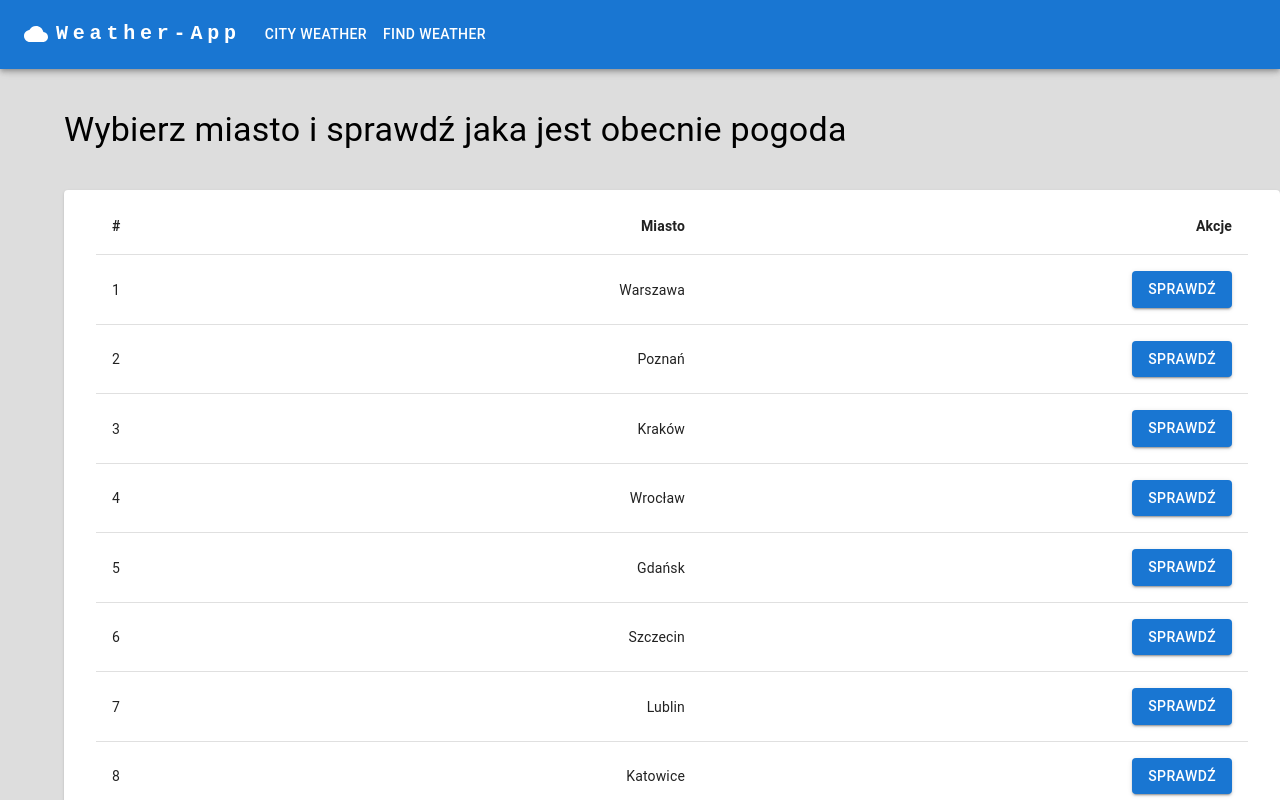
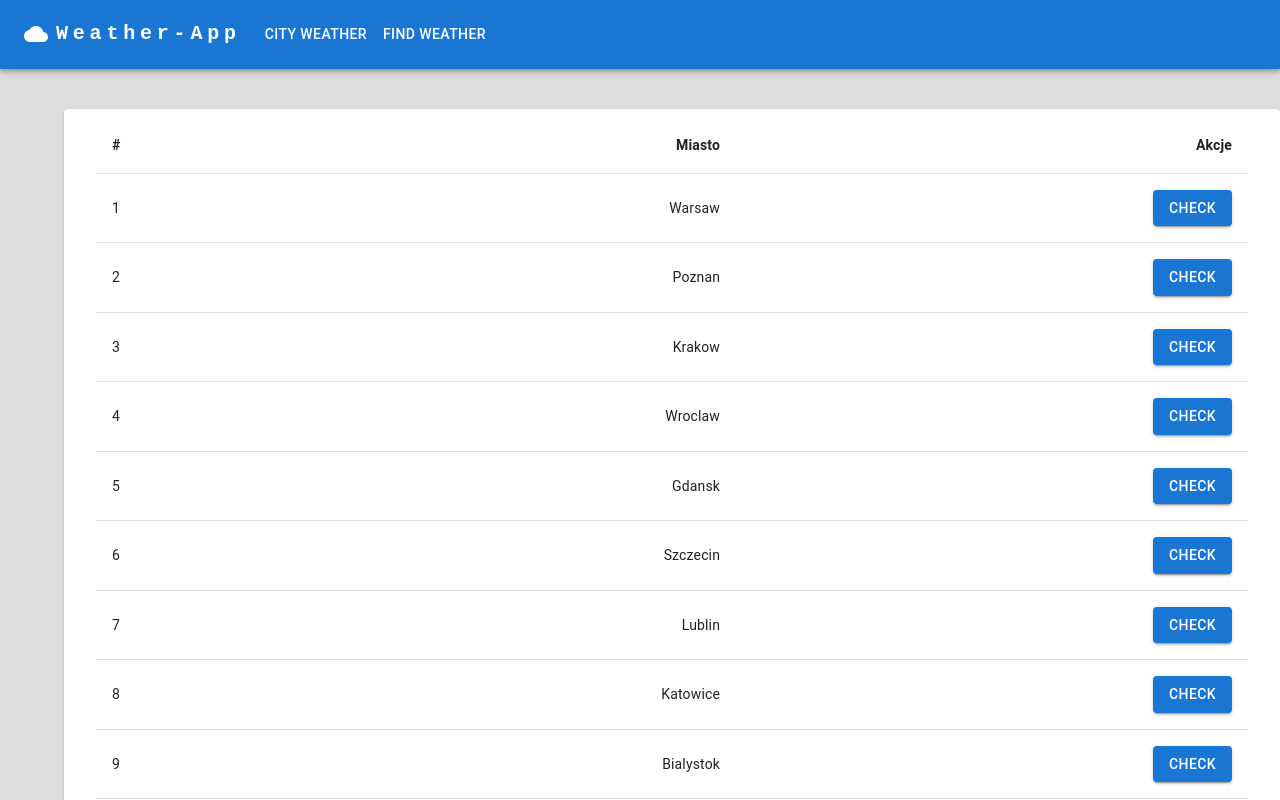
Before and after one commit to PaStar98/wwsi-weather-app, a React (Vite) app: page /city-weather in a window 1280 px wide. Shown: the top 800 px of the page. Built offline with nearby package versions, Linux system fonts and the light colour scheme.

Commit message:
feat: change language

```diff
--- a/src/contexts/CitiesContext.tsx
+++ b/src/contexts/CitiesContext.tsx
@@ -1,41 +1,23 @@
-import React, { createContext, useContext, useState } from 'react'
-
-interface City {
-  id: number
-  name: string
-}
-
-interface CitiesContextType {
-  cities: City[]
-}
+import React, { useState } from 'react'
+import { CitiesContext } from './useCities'
 
 interface CitiesProviderProps {
   children: React.ReactNode
 }
 
-const CitiesContext = createContext<CitiesContextType | undefined>(undefined)
-
 export const CitiesProvider: React.FC<CitiesProviderProps> = ({ children }) => {
   const [cities] = useState([
-    { id: 1, name: 'Warszawa' },
-    { id: 2, name: 'Poznań' },
-    { id: 3, name: 'Kraków' },
-    { id: 4, name: 'Wrocław' },
-    { id: 5, name: 'Gdańsk' },
+    { id: 1, name: 'Warsaw' },
+    { id: 2, name: 'Poznan' },
+    { id: 3, name: 'Krakow' },
+    { id: 4, name: 'Wroclaw' },
+    { id: 5, name: 'Gdansk' },
     { id: 6, name: 'Szczecin' },
     { id: 7, name: 'Lublin' },
     { id: 8, name: 'Katowice' },
-    { id: 9, name: 'Białystok' },
+    { id: 9, name: 'Bialystok' },
     { id: 10, name: 'Gdynia' },
   ])
 
   return <CitiesContext.Provider value={{ cities }}>{children}</CitiesContext.Provider>
 }
-
-export const useCities = (): City[] => {
-  const context = useContext(CitiesContext)
-  if (context === undefined) {
-    throw new Error('useCities must be used within a CitiesProvider')
-  }
-  return context.cities
-}
--- /dev/null
+++ b/src/contexts/useCities.ts
@@ -0,0 +1,20 @@
+import { createContext, useContext } from 'react'
+
+interface City {
+  id: number
+  name: string
+}
+
+interface CitiesContextType {
+  cities: City[]
+}
+
+export const CitiesContext = createContext<CitiesContextType | undefined>(undefined)
+
+export const useCities = (): City[] => {
+  const context = useContext(CitiesContext)
+  if (context === undefined) {
+    throw new Error('useCities must be used within a CitiesProvider')
+  }
+  return context.cities
+}
--- a/src/routes/CityWeatherPage.tsx
+++ b/src/routes/CityWeatherPage.tsx
@@ -1,5 +1,4 @@
 import { Link as RouterLink } from 'react-router-dom'
-import { useCities } from '../contexts/CitiesContext'
 import {
   Button,
   Link,
@@ -10,18 +9,15 @@ import {
   TableContainer,
   TableHead,
   TableRow,
-  Typography,
 } from '@mui/material'
+import { useCities } from '../contexts/useCities'
 
 const CityWeatherPage: React.FC = () => {
   const cities = useCities()
 
   return (
     <>
-      <Typography sx={{ my: 5 }} variant="h4">
-        Wybierz miasto i sprawdź jaka jest obecnie pogoda
-      </Typography>
-      <TableContainer sx={{ padding: '.5rem 2rem' }} component={Paper}>
+      <TableContainer sx={{ mt: 5, padding: '.5rem 2rem' }} component={Paper}>
         <Table sx={{ minWidth: 500 }} aria-label="simple table">
           <TableHead>
             <TableRow>
@@ -43,7 +39,7 @@ const CityWeatherPage: React.FC = () => {
                 <TableCell align="right">{city.name}</TableCell>
                 <TableCell align="right">
                   <Link component={RouterLink} to={`/city-weather/${city.name}`} state={city.name}>
-                    <Button variant="contained">Sprawdź</Button>
+                    <Button variant="contained">Check</Button>
                   </Link>
                 </TableCell>
               </TableRow>
```
